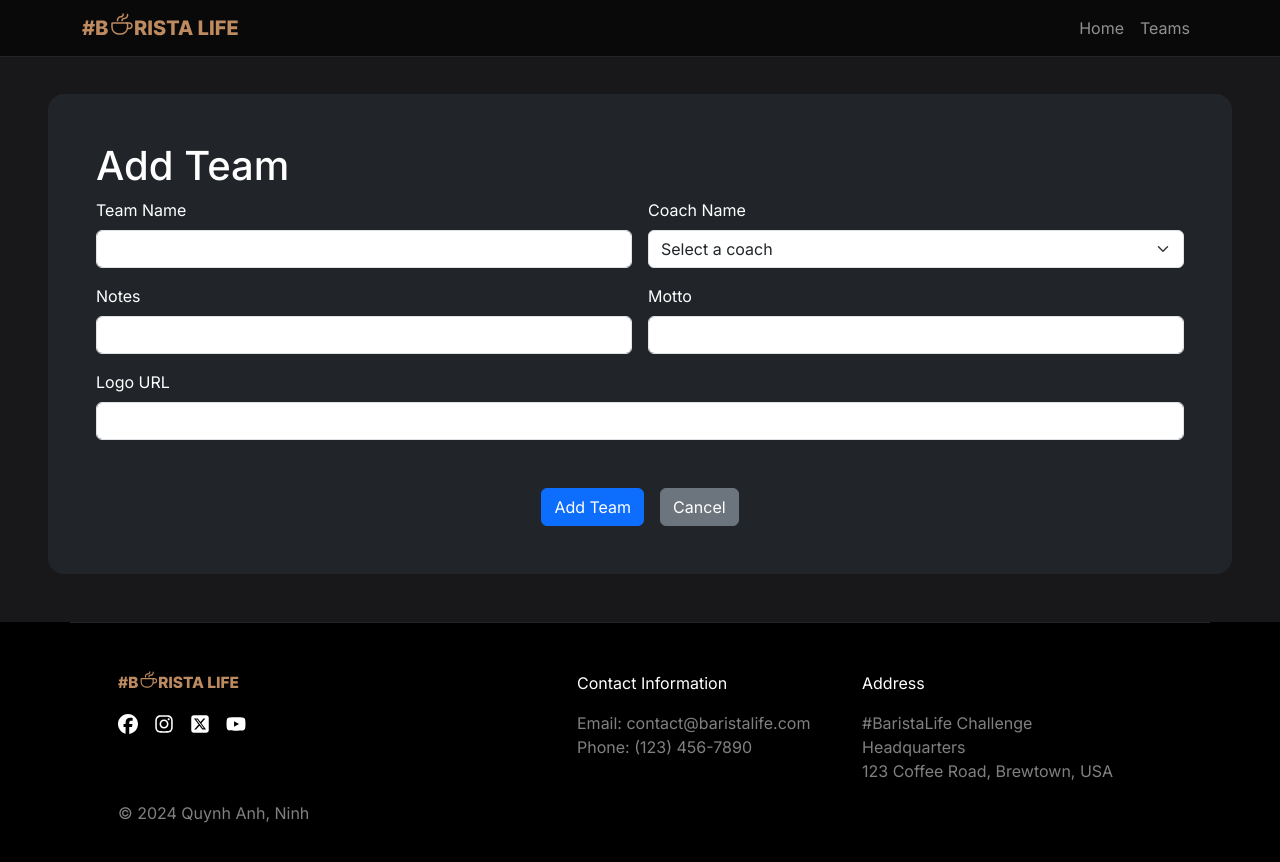
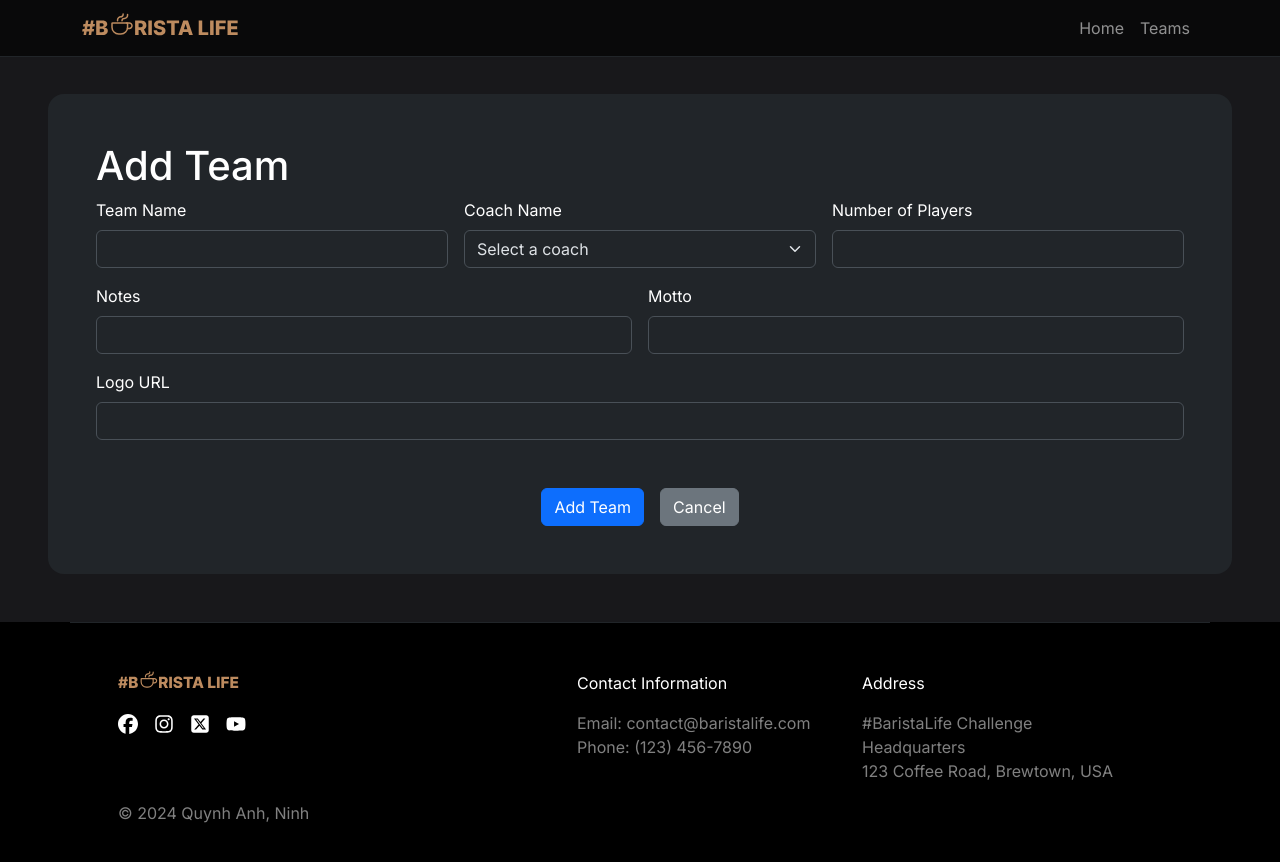
Before and after one commit to annabel-anh/barista-life-challenge, a React (Vite) app: page /add-team in a window 1280 px wide. Shown: the top 862 px of the page. Built offline with nearby package versions, Linux system fonts and the light colour scheme.

Commit message:
done T_T

```diff
--- a/services/appViewModel.meta.js
+++ b/services/appViewModel.meta.js
@@ -21,6 +21,7 @@ let appViewModel = {
                     { label: 'Team Name', name: 'name' },
                     { label: 'Coach Name', name: 'coachName' },
                     { label: 'Coach Phone', name: 'coachPhone' },
+                    { label: 'Coach Email', name: 'coachEmail' },
                     { label: '# of Players', name: 'numPlayers' }
                 ],
                 options: {
--- a/src/views/TeamPage/EditTeam.jsx
+++ b/src/views/TeamPage/EditTeam.jsx
@@ -49,8 +49,9 @@ export default function EditTeam({isCreate}) {
 
 
     const form = (
-        <form className="row g-3 needs-validation" onSubmit={handleSubmit(onSubmit)} noValidate>
-            <div className="col-md-6">
+        <form className="row g-3" onSubmit={handleSubmit(onSubmit)} data-bs-theme="dark">
+            {/*Team Name Field*/}
+            <div className="col-md-4">
                 <label className="form-label">Team Name</label>
                 <input
                     name="name"
@@ -59,7 +60,9 @@ export default function EditTeam({isCreate}) {
                 />
                 {(errors.name && errors.name.type === 'required') && (<p className="errorMsg">Team name is required.</p>)}
             </div>
-            <div className="col-md-6">
+
+            {/*Coach Name Field*/}
+            <div className="col-md-4">
                 <label className="form-label">Coach Name</label>
                 <select
                     name="coachId"
@@ -78,14 +81,32 @@ export default function EditTeam({isCreate}) {
                 </select>
                 {(errors.coachId && errors.coachId.type === 'required') && (<p className="errorMsg">You must choose a coach.</p>)}
             </div>
+
+            {/*Num Players Field*/}
+            <div className="col-md-4">
+                <label className="form-label">Number of Players</label>
+                <input
+                    name="numPlayers"
+                    {...register('numPlayers', {required: true, pattern: /^[2-6]$/})}
+                    className="form-control"
+                />
+                {(errors.numPlayers && errors.numPlayers.type === 'required') && (<p className="errorMsg">Number of Players is required.</p>)}
+                {(errors.numPlayers && errors.numPlayers.type === 'pattern') && (<p className="errorMsg">Number of Players must be between 2 and 6.</p>)}
+            </div>
+
+            {/*Note Field*/}
             <div className="col-md-6">
                 <label className="form-label">Notes</label>
                 <input name="notes" {...register('notes')} className="form-control"/>
             </div>
+
+            {/*Motto Field*/}
             <div className="col-md-6">
                 <label className="form-label">Motto</label>
                 <input name="motto" {...register('motto')} className="form-control"/>
             </div>
+
+            {/*Logo Field*/}
             <div className="col-md-12">
                 <label className="form-label">Logo URL</label>
                 <input name="logoUrl" {...register('logoUrl')} className="form-control"/>
```
